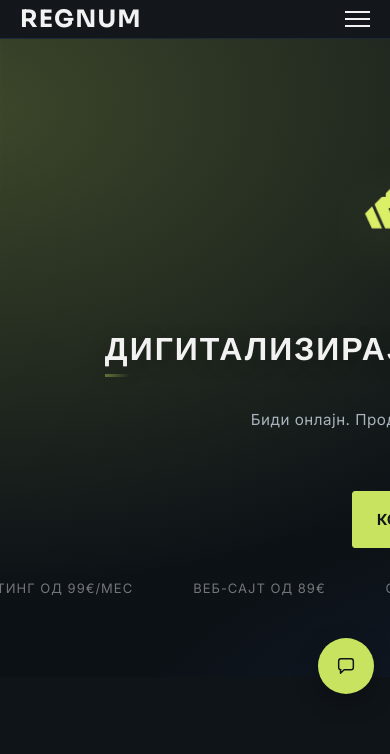
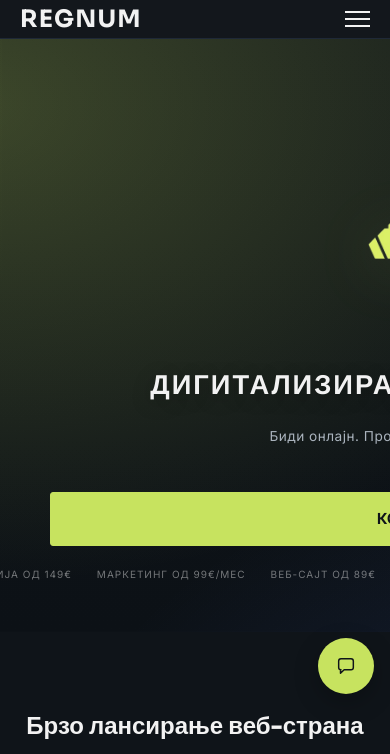
Before and after one commit to realggzz88-tech/regnum, a website: page index.html in a window 390 px wide. Shown: the top 754 px of the page. Drawn offline with Linux system fonts and the light colour scheme.

Commit message:
Improve hero section mobile/tablet responsiveness

```diff
--- a/style.css
+++ b/style.css
@@ -155,7 +155,8 @@ a {
     content: '';
     position: absolute;
     bottom: -15px;
-    left: 0;
+    left: 50%;
+    transform: translateX(-50%);
     width: 40px;
     height: 3px;
     background: linear-gradient(90deg, #C7E35F 0%, transparent 100%);
@@ -1362,12 +1363,22 @@ a {
         font-size: 2rem;
     }
 
+    .hero {
+        min-height: 70vh;
+        padding: 80px 0 70px 0;
+    }
+
+    .hero-logo {
+        width: 100%;
+        max-width: 450px;
+    }
+
     .hero-title {
-        font-size: 3.25rem;
+        font-size: 2.5rem;
     }
 
     .hero-subtitle {
-        font-size: 1.125rem;
+        font-size: 1.05rem;
     }
 
 
@@ -1537,32 +1548,57 @@ a {
     }
 
     .hero {
-        min-height: 72vh;
-        padding: 54px 0 78px 0;
+        min-height: auto;
+        padding: 100px 0 60px 0;
+    }
+
+    .hero-content {
+        padding: 0 10px;
     }
 
     .hero-logo-wrapper {
-        margin-bottom: 0.2rem;
+        margin-bottom: 1rem;
     }
 
     .hero-logo {
-        width: 90%;
-        max-width: 260px;
+        width: 85%;
+        max-width: 320px;
     }
 
     .hero-title {
-        font-size: 2.5rem;
-        margin-bottom: 0.7rem;
+        font-size: clamp(1.75rem, 6vw, 2.5rem);
+        margin-bottom: 0.5rem;
+        line-height: 1.2;
+        padding: 0 5px;
     }
 
     .hero-title::after {
-        bottom: -12px;
+        bottom: -10px;
         width: 30px;
+        left: 50%;
+        transform: translateX(-50%);
     }
 
     .hero-subtitle {
-        font-size: 1rem;
+        font-size: clamp(0.9rem, 3.5vw, 1.1rem);
+        margin-top: 1rem;
         margin-bottom: 1.5rem;
+        padding: 0 10px;
+        line-height: 1.6;
+    }
+
+    .hero-cta-center {
+        margin-top: 20px;
+    }
+
+    .price-marquee {
+        margin-top: 25px;
+        font-size: 11px;
+    }
+
+    .price-marquee-content {
+        gap: 35px;
+        padding-right: 35px;
     }
 
 
@@ -1667,20 +1703,51 @@ a {
 }
 
 @media (max-width: 480px) {
+    .hero {
+        padding: 90px 0 50px 0;
+    }
+
+    .hero-logo {
+        width: 80%;
+        max-width: 280px;
+    }
+
     .hero-title {
-        font-size: 2rem;
-        margin-bottom: 1rem;
+        font-size: clamp(1.5rem, 7vw, 2rem);
+        margin-bottom: 0.5rem;
+        padding: 0 8px;
     }
 
     .hero-title::after {
-        bottom: -10px;
+        bottom: -8px;
         width: 25px;
     }
 
     .hero-subtitle {
-        font-size: 0.95rem;
-        margin-top: 1.5rem;
-        margin-bottom: 1.75rem;
+        font-size: clamp(0.85rem, 3.5vw, 0.95rem);
+        margin-top: 1rem;
+        margin-bottom: 1.5rem;
+        padding: 0 15px;
+    }
+
+    .hero-cta-center {
+        width: 100%;
+        padding: 0 20px;
+    }
+
+    .hero-cta-center .btn {
+        width: 100%;
+        padding: 0.9rem 1.5rem;
+    }
+
+    .price-marquee {
+        margin-top: 20px;
+        font-size: 10px;
+    }
+
+    .price-marquee-content {
+        gap: 25px;
+        padding-right: 25px;
     }
 
     .btn {
```
